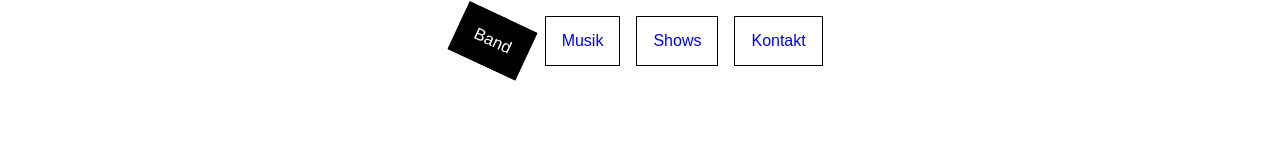
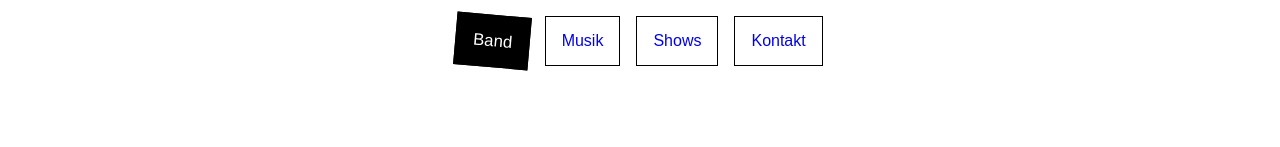
Before and after one commit to nborowski175-web/in-case-of-emergency, a plain HTML site: page index.html in a window 1280 px wide. In both pictures the pointer is over the link "Band". Shown: the top 147 px of the page. Drawn offline with Linux system fonts and the light colour scheme.

Commit message:
Update style.css

```diff
--- a/css/style.css
+++ b/css/style.css
@@ -49,7 +49,7 @@ nav a {
 nav a:hover {
   background-color: black;
   color: white;
-  transform: scale(1.05) rotate(25deg);
+  transform: scale(1.05) rotate(5deg);
 }
 nav a:focus-visible {
   outline: 3px solid blue;
```
